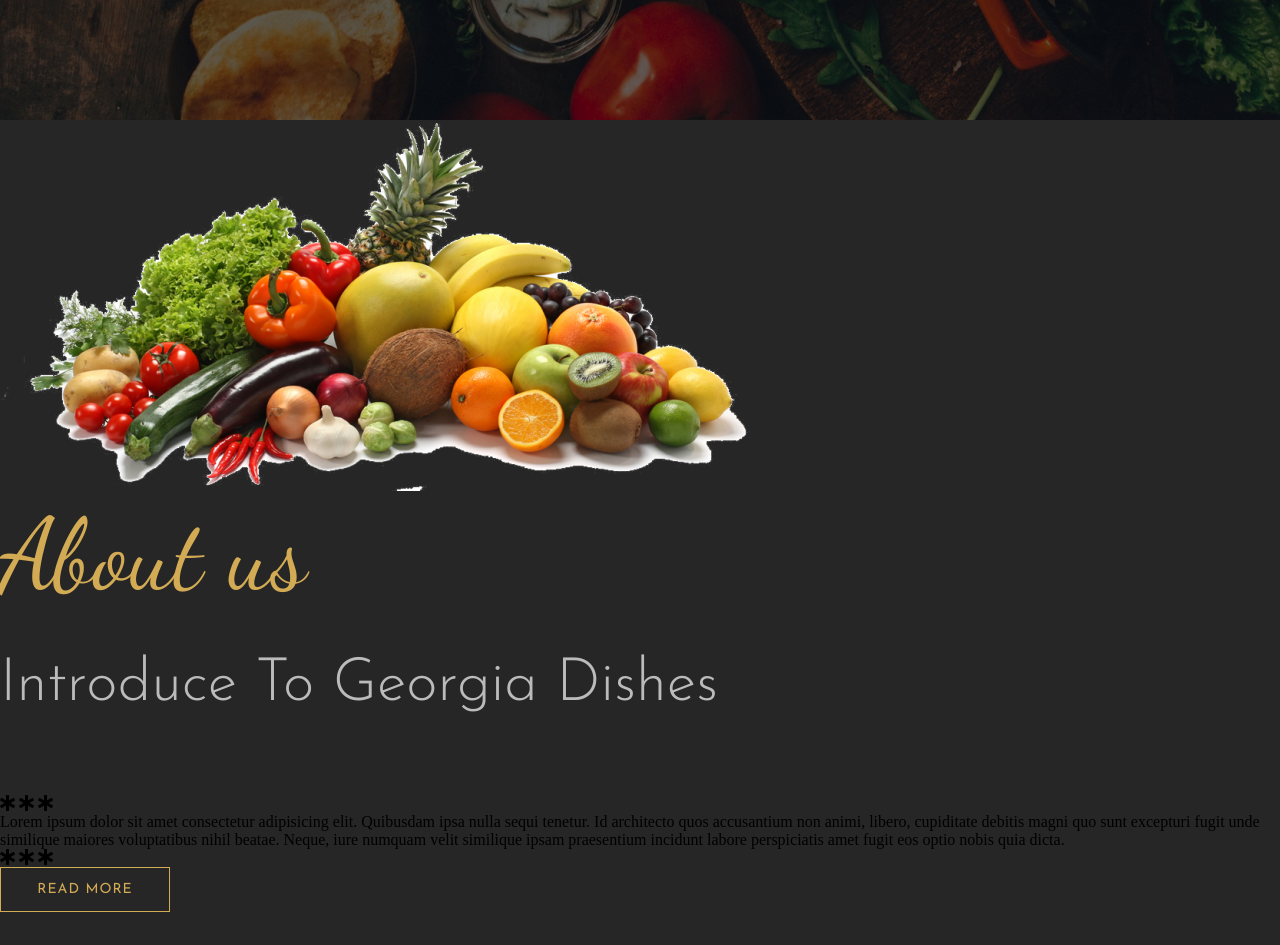
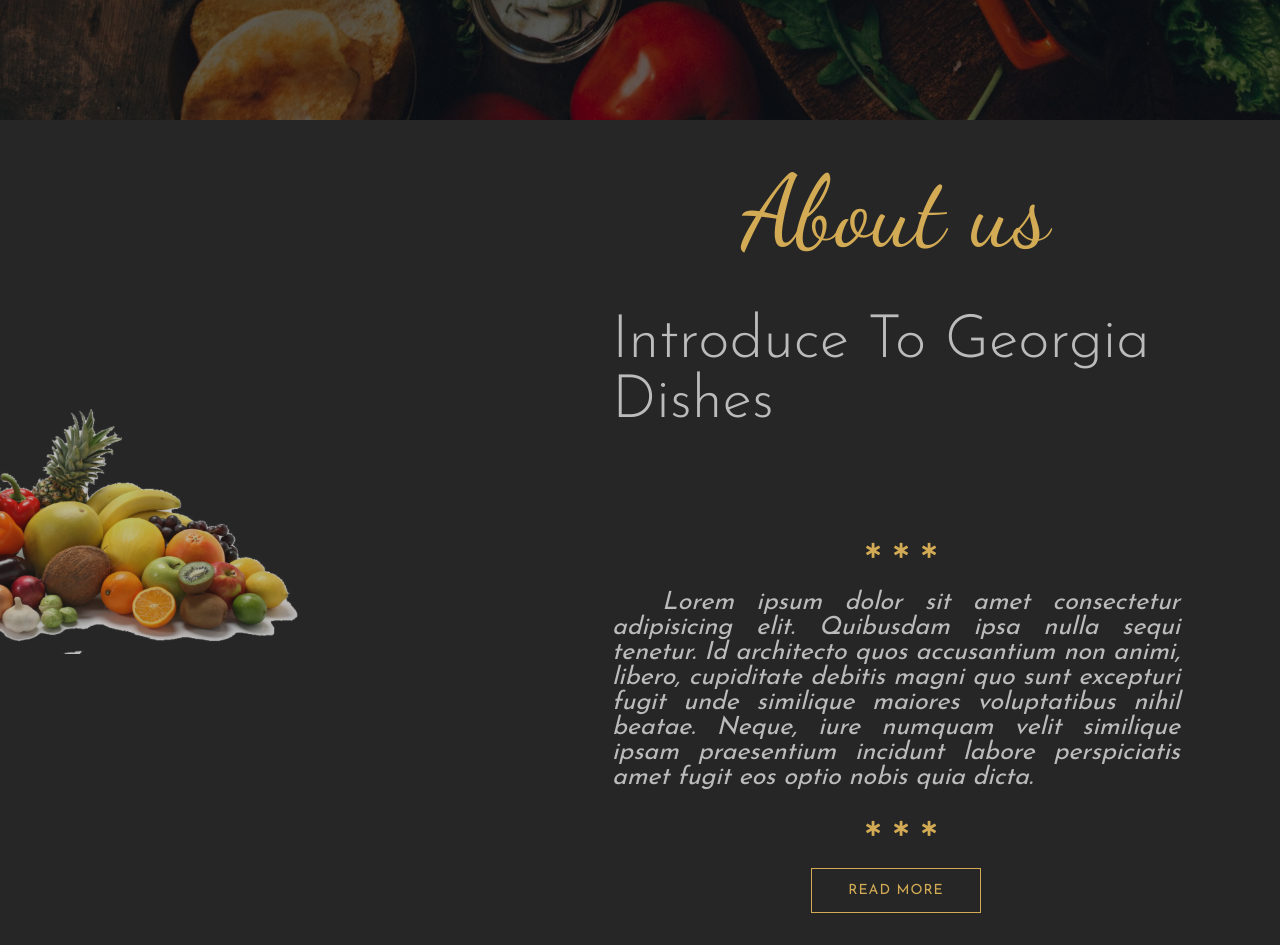
Before and after one commit to AlexisCuxim/Restaurant-Georgia, a website: page index.html in a window 1280 px wide. Shown: the part 680-1625 px from the top of the page. Before the commit the page ends 1592 px from the top, so only its background shows below. Drawn offline with nearby package versions, Linux system fonts and the light colour scheme.

Commit message:
section about us styles

```diff
--- a/scss/_layout.scss
+++ b/scss/_layout.scss
@@ -17,3 +17,52 @@
         @include centering(50%);
     }
 }
+
+.about-us {
+    display: flex;
+    align-items: center;
+    padding-top: 2rem;
+    padding-bottom: 2rem;
+
+    &-left {
+        width: 40%;
+        position: relative;
+        left: -200px;
+
+        img {
+            width: 100%;
+            opacity: .7;
+        }
+    }
+
+    &-right {
+        width: 60%;
+        display: flex;
+        flex-direction: column;
+        align-items: center;
+        padding: 0 100px;
+        box-sizing: border-box;
+
+        .stars {
+            margin: 30px 0;
+        }
+
+        .star {
+            font-size: 15px;
+            color: $color-primary;
+            margin-left: 10px;
+        }
+
+        .description {
+            font-family: $font-josefinSans;
+            font-size: 25px;
+            font-style: italic;
+            color: $color-secondary;
+            text-align: justify;
+
+            &::first-letter {
+                padding-left: 50px;
+            }
+        }
+    }
+}
```
Also changed, not shown: css/main.css.
